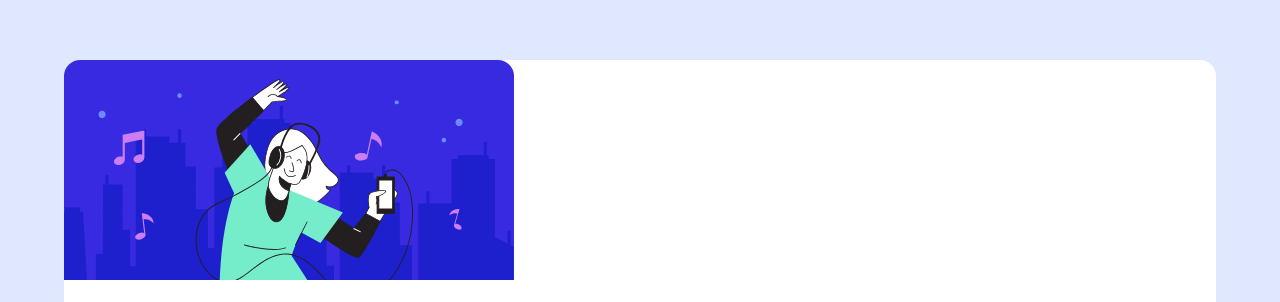
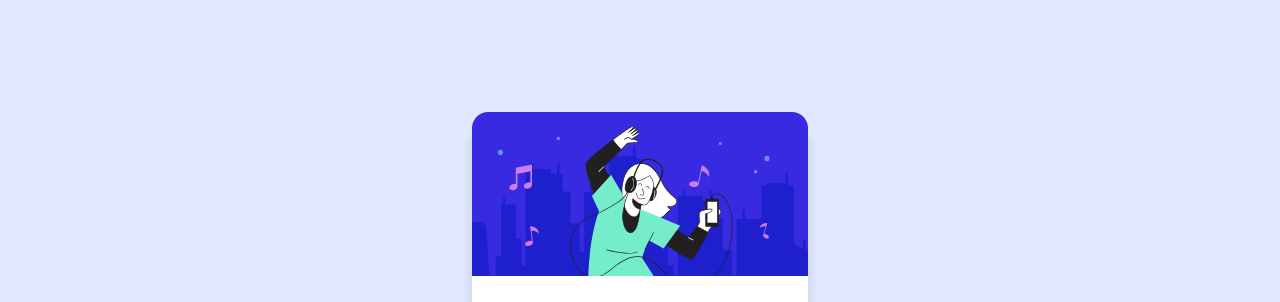
Before and after one commit to TomBirbeck/order-summary, a plain HTML site: page index.html in a window 1280 px wide. Shown: the top 302 px of the page. Drawn offline with Linux system fonts and the light colour scheme.

Commit message:
added box shadow, max width and height to card and change hover colour of payment button

```diff
--- a/styles.css
+++ b/styles.css
@@ -2,6 +2,7 @@
 --pale-blue: hsl(225, 100%, 94%);
 --very-pale-blue: hsl(225, 100%, 98%);
 --bright-blue: hsl(245, 75%, 52%);
+--dimmed-bright-blue: hsla(245, 75%, 52%, 0.7);
 --desaturated-blue: hsl(224, 23%, 55%);
 --dark-blue: hsl(223, 47%, 23%);
 }
@@ -36,9 +37,12 @@ main {
 
 .card {
     height: 85%;
+    max-height: 36rem;
     width: 90%;
+    max-width: 21rem;
     border-radius: 1rem;
     background-color: white;
+    box-shadow: 0 1.2rem 0.5rem 0.1rem rgba(0, 0, 0, 0.1);
 }
 
 .card-img {
@@ -126,7 +130,7 @@ main {
 }
 
 .payment:hover {
-    background-color: var(--desaturated-blue);
+    background-color: var(--dimmed-bright-blue);
 }
 
 .cancel {
```
